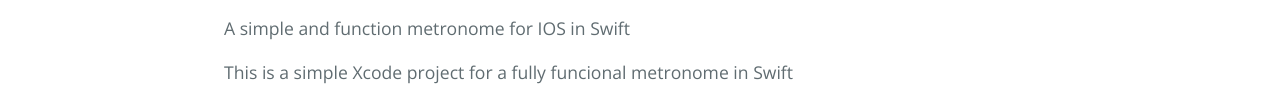
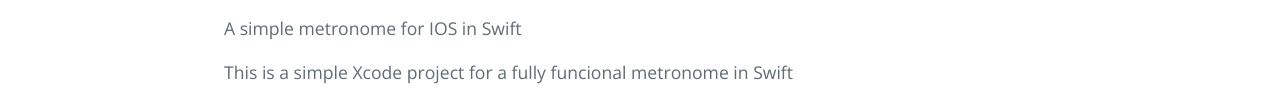
Before and after one commit to daniele-elia/metronome, a plain HTML site: page index.html in a window 1280 px wide. Shown: the part 470-575 px from the top of the page. Drawn offline with nearby package versions, Linux system fonts and the light colour scheme.

Commit message:
Update index.html

```diff
--- a/index.html
+++ b/index.html
@@ -22,7 +22,7 @@
       <h1>
 <a id="metronome" class="anchor" href="#metronome" aria-hidden="true"><span class="octicon octicon-link"></span></a>metronome</h1>
 
-<p>A simple and function metronome for IOS in Swift</p>
+<p>A simple metronome for IOS in Swift</p>
 
 <p>This is a simple Xcode project for a fully funcional metronome in Swift</p>
 
```
